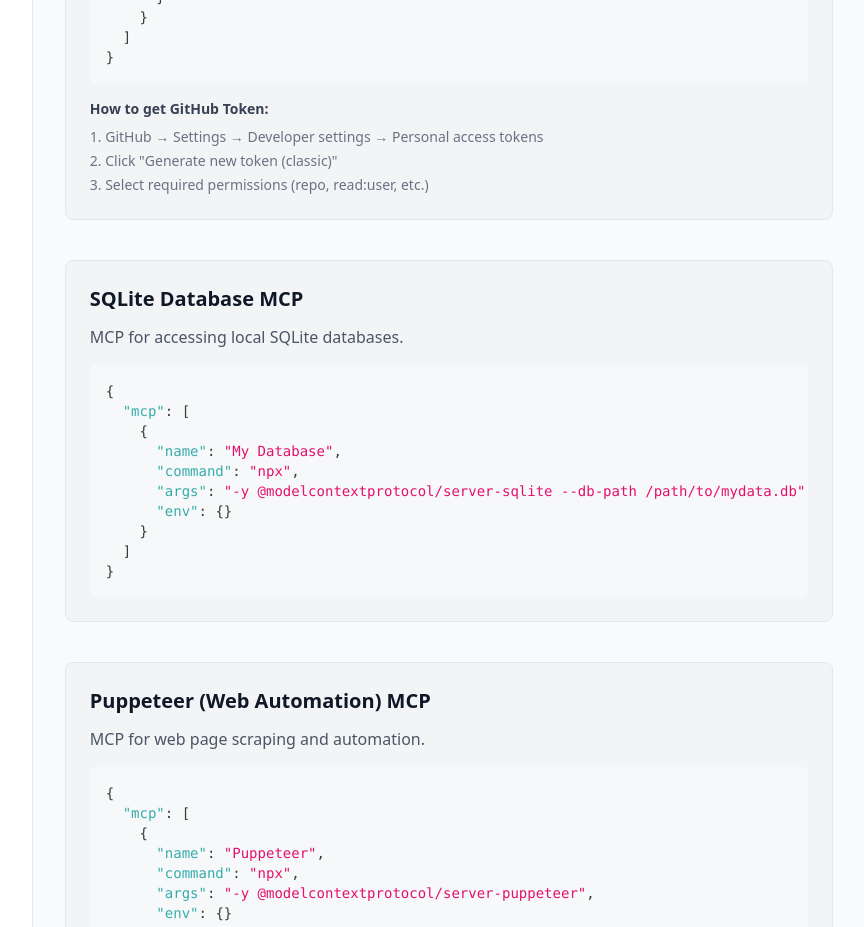
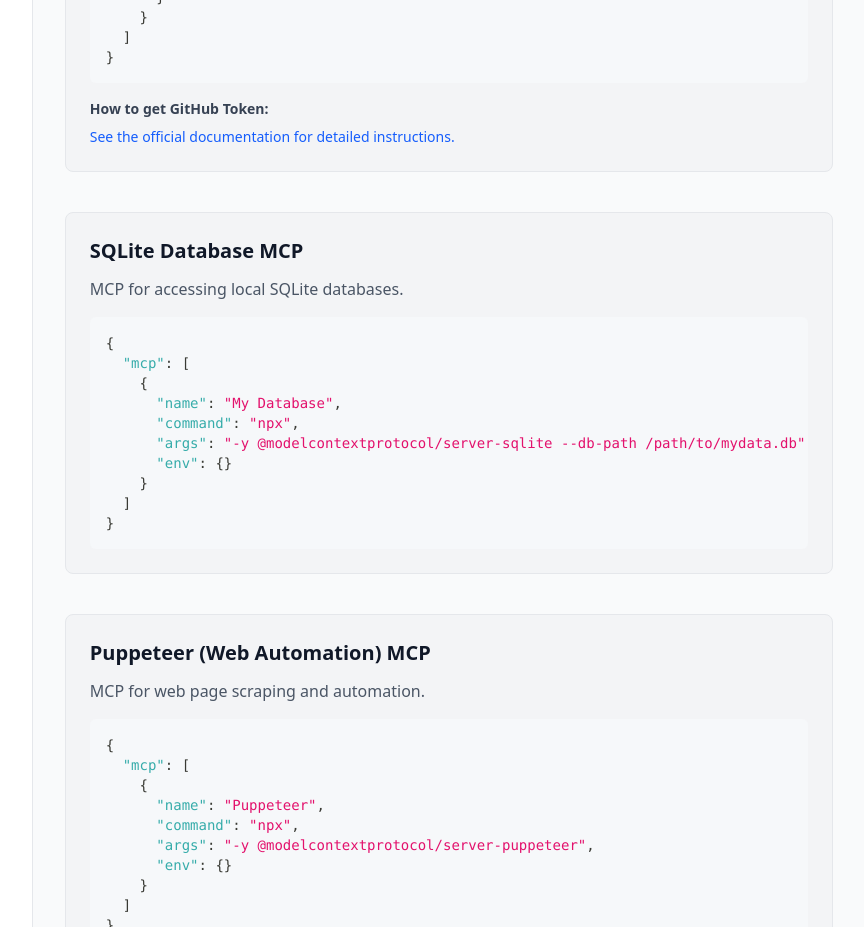
Before and after one commit to Yoy0z-maps/graphnode-web, a React (Vite) app: page /dev/docs/mcp in a window 1280 px wide. Shown: the part 2420-3347 px from the top of the page, without its empty margins (139-1003 px from the left). Built offline with nearby package versions, Linux system fonts and the light colour scheme.

Commit message:
CHORE: MCP 문서에 Github Access Token 공식 문서 링크 추가

```diff
--- a/src/components/dev/CodeBlock.tsx
+++ b/src/components/dev/CodeBlock.tsx
@@ -1,5 +1,5 @@
 import { Highlight, themes } from "prism-react-renderer";
-import { useTheme } from "@/contexts/ThemeContext";
+import { useTheme } from "@/contexts/useTheme";
 
 interface CodeBlockProps {
   code: string;
--- a/src/components/dev/Header.tsx
+++ b/src/components/dev/Header.tsx
@@ -1,5 +1,5 @@
 import { useTranslation } from "react-i18next";
-import { useTheme } from "@/contexts/ThemeContext";
+import { useTheme } from "@/contexts/useTheme";
 import logo from "@/assets/icons/logo.svg";
 
 export default function Header() {
--- a/src/contexts/ThemeContext.tsx
+++ b/src/contexts/ThemeContext.tsx
@@ -1,4 +1,4 @@
-import { createContext, useContext, useState, useEffect, type ReactNode } from "react";
+import { createContext, useState, useEffect, type ReactNode } from "react";
 
 type Theme = "light" | "dark";
 
@@ -8,7 +8,7 @@
   isDark: boolean;
 }
 
-const ThemeContext = createContext<ThemeContextType | undefined>(undefined);
+export const ThemeContext = createContext<ThemeContextType | undefined>(undefined);
 
 export function ThemeProvider({ children }: { children: ReactNode }) {
   const [theme, setTheme] = useState<Theme>(() => {
@@ -42,11 +42,3 @@
     </ThemeContext.Provider>
   );
 }
-
-export function useTheme() {
-  const context = useContext(ThemeContext);
-  if (context === undefined) {
-    throw new Error("useTheme must be used within a ThemeProvider");
-  }
-  return context;
-}
--- /dev/null
+++ b/src/contexts/useTheme.ts
@@ -0,0 +1,10 @@
+import { useContext } from "react";
+import { ThemeContext } from "./ThemeContext";
+
+export function useTheme() {
+  const context = useContext(ThemeContext);
+  if (context === undefined) {
+    throw new Error("useTheme must be used within a ThemeProvider");
+  }
+  return context;
+}
--- a/src/i18n/locales/en.json
+++ b/src/i18n/locales/en.json
@@ -233,9 +233,7 @@
           "title": "GitHub MCP Server",
           "description": "MCP server for accessing GitHub repositories.",
           "tokenTitle": "How to get GitHub Token:",
-          "step1": "GitHub → Settings → Developer settings → Personal access tokens",
-          "step2": "Click \"Generate new token (classic)\"",
-          "step3": "Select required permissions (repo, read:user, etc.)"
+          "tokenLinkText": "See the official documentation for detailed instructions."
         },
         "sqlite": {
           "title": "SQLite Database MCP",
--- a/src/i18n/locales/ja.json
+++ b/src/i18n/locales/ja.json
@@ -233,9 +233,7 @@
           "title": "GitHub MCP サーバー",
           "description": "GitHub リポジトリにアクセスするための MCP サーバーです。",
           "tokenTitle": "GitHub Token の取得方法:",
-          "step1": "GitHub → Settings → Developer settings → Personal access tokens",
-          "step2": "「Generate new token (classic)」をクリック",
-          "step3": "必要な権限を選択 (repo, read:user など)"
+          "tokenLinkText": "詳細な手順は公式ドキュメントをご覧ください。"
         },
         "sqlite": {
           "title": "SQLite データベース MCP",
--- a/src/i18n/locales/ko.json
+++ b/src/i18n/locales/ko.json
@@ -233,9 +233,7 @@
           "title": "GitHub MCP 서버",
           "description": "GitHub 저장소 접근을 위한 MCP 서버입니다.",
           "tokenTitle": "GitHub Token 발급:",
-          "step1": "GitHub → Settings → Developer settings → Personal access tokens",
-          "step2": "\"Generate new token (classic)\" 클릭",
-          "step3": "필요한 권한 선택 (repo, read:user 등)"
+          "tokenLinkText": "공식 문서에서 자세한 발급 방법을 확인하세요."
         },
         "sqlite": {
           "title": "SQLite 데이터베이스 MCP",
--- a/src/i18n/locales/zh.json
+++ b/src/i18n/locales/zh.json
@@ -233,9 +233,7 @@
           "title": "GitHub MCP 服务器",
           "description": "用于访问 GitHub 仓库的 MCP 服务器。",
           "tokenTitle": "如何获取 GitHub Token：",
-          "step1": "GitHub → Settings → Developer settings → Personal access tokens",
-          "step2": "点击 \"Generate new token (classic)\"",
-          "step3": "选择所需权限 (repo, read:user 等)"
+          "tokenLinkText": "详细步骤请参阅官方文档。"
         },
         "sqlite": {
           "title": "SQLite 数据库 MCP",
--- a/src/routes/dev/docs/MCP.tsx
+++ b/src/routes/dev/docs/MCP.tsx
@@ -187,11 +187,16 @@
             <p className="font-semibold text-gray-700 dark:text-gray-300 mb-2">
               {t("dev.docs.mcp.github.tokenTitle")}
             </p>
-            <ol className="list-decimal list-inside space-y-1">
-              <li>{t("dev.docs.mcp.github.step1")}</li>
-              <li>{t("dev.docs.mcp.github.step2")}</li>
-              <li>{t("dev.docs.mcp.github.step3")}</li>
-            </ol>
+            <p>
+              <a
+                href="https://docs.github.com/en/authentication/keeping-your-account-and-data-secure/managing-your-personal-access-tokens"
+                target="_blank"
+                rel="noopener noreferrer"
+                className="text-blue-600 dark:text-blue-400 hover:underline"
+              >
+                {t("dev.docs.mcp.github.tokenLinkText")}
+              </a>
+            </p>
           </div>
         </section>
 
```
